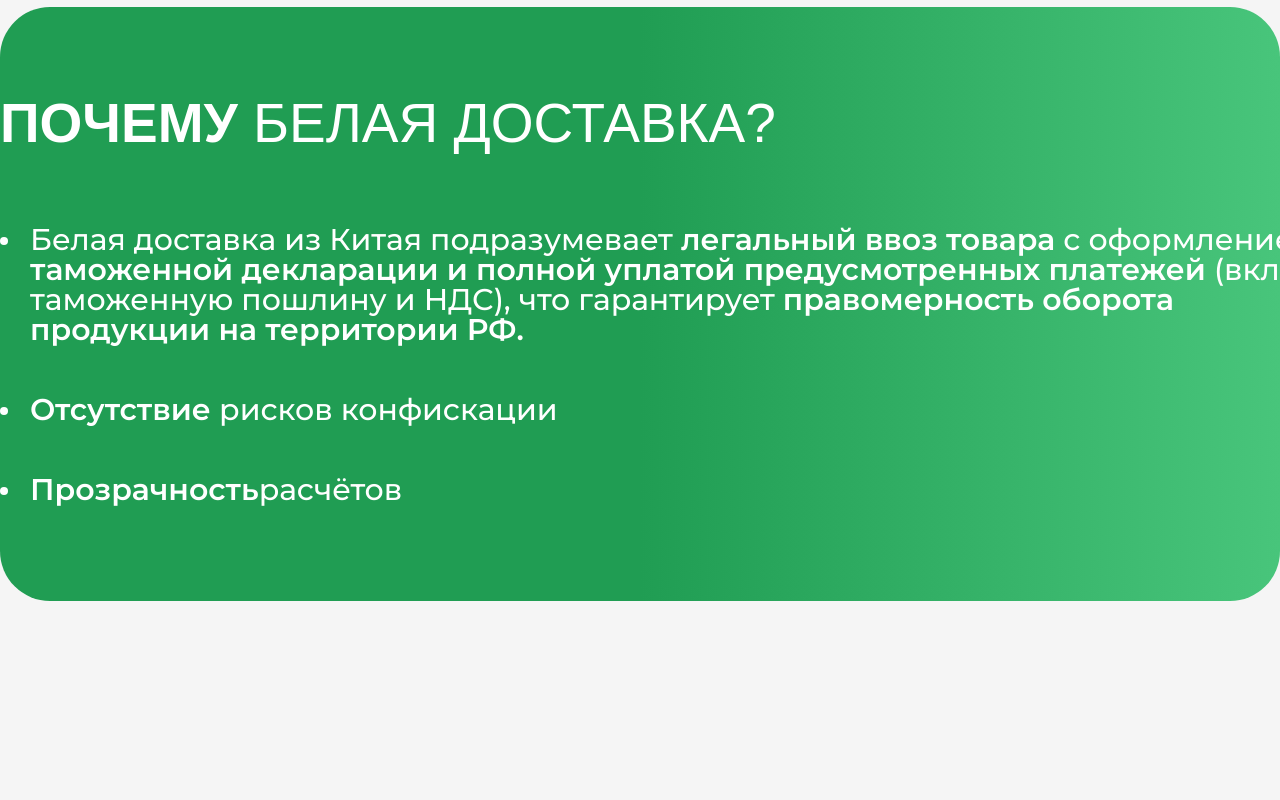
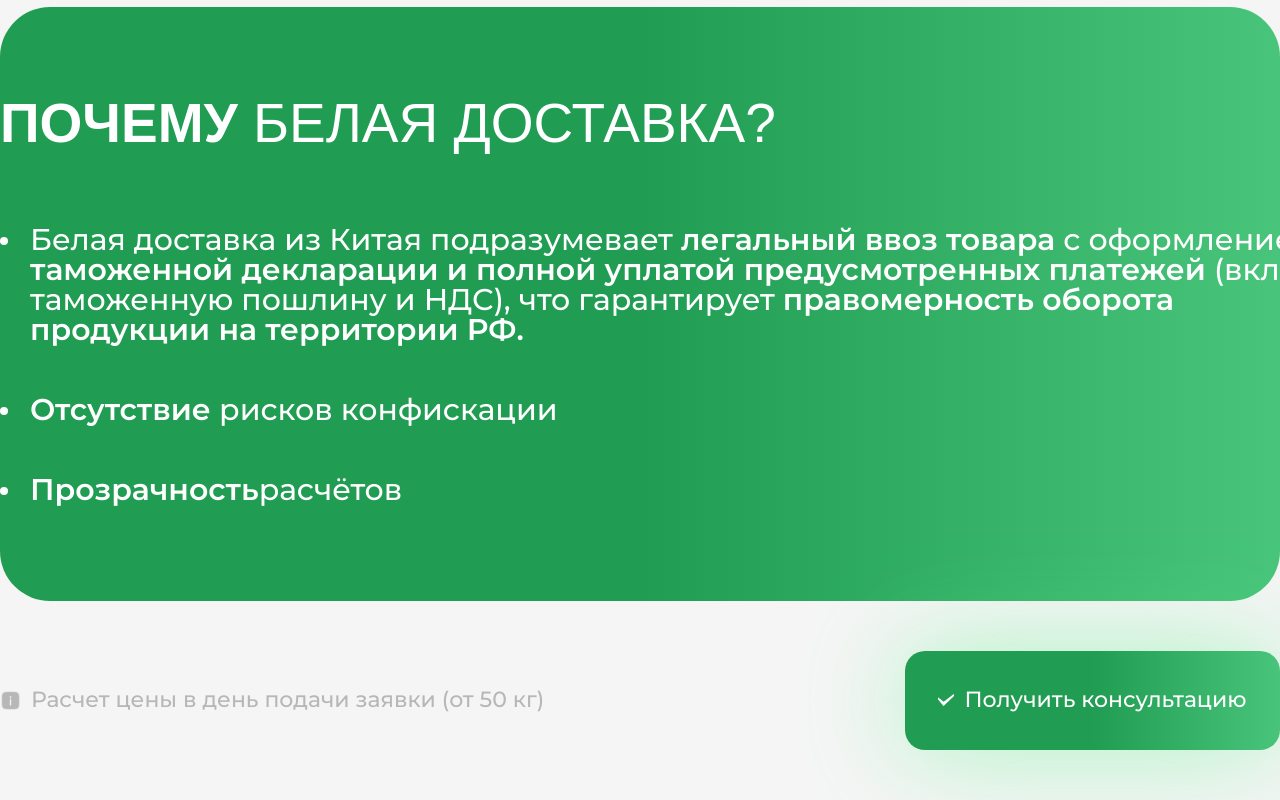
Before and after one commit to emarishkin/PandaExpressFFF, a React (Vite) app: page / in a window 1280 px wide. Shown: the part 1853-2653 px from the top of the page. Before the commit the page ends 2484 px from the top, so only its background shows below. Built offline with nearby package versions, Linux system fonts and the light colour scheme; a web font is replaced by a local one.

Commit message:
ButtonPanda

```diff
--- a/src/App.tsx
+++ b/src/App.tsx
@@ -1,3 +1,4 @@
+import { ButtonPanda } from "./components/ButtonPanda/ButtonPanda"
 import { MainInfo } from "./components/MainInfo/MainInfo"
 import { WhatWeOffer } from "./components/WhatWeOffer/WhatWeOffer"
 import { WhyWhite } from "./components/WhyWhite/WhyWhite"
@@ -9,6 +10,7 @@ function App() {
       <MainInfo />
       <WhatWeOffer />
       <WhyWhite />
+      <ButtonPanda />
     </>
   )
 }
--- /dev/null
+++ b/src/components/ButtonPanda/ButtonPanda.css
@@ -0,0 +1,57 @@
+.button-container{
+    max-width: 1519px;
+    height: 99px;
+    margin: 50px auto;
+    display: flex;
+    justify-content: space-between;
+    align-items: center;
+}
+
+.znak-and-weigth{
+    width: 617px;
+    display: flex;
+    align-items: center;
+    gap: 10px;
+}
+
+.znak-and-weigth p {
+    font-family: 'Montserrat', sans-serif;
+    font-weight: 500;
+    font-size: 22px;
+    line-height: 100%;
+    color: #B7B7B7;
+}
+
+.button-panda{
+    display: flex;
+    align-items: center;
+    justify-content: center;
+    width: 375px;
+    height: 99px;
+    border-radius: 20px;
+    padding: 45px 30px;
+    gap: 10px;
+    background-color: #FFFFFF;
+    font-size: 22px;
+    font-family: 'Montserrat', sans-serif;
+    font-weight: 500;
+    line-height: 90%;
+    color: #FFFFFF;
+    border: none;
+    box-shadow: 0px 0px 105px rgba(96, 242, 142, 0.498);
+    transition: all 0.3s ease;
+    cursor: pointer;
+    background: linear-gradient(to right, #209D53 50%, #48C57B);
+}
+
+.button-panda:hover {
+    box-shadow: 0 6px 25px rgba(32, 189, 83, 0.25);
+    transform: translateY(-3px);
+    color: #ffffff;
+    background-color: #f8fff9;
+}
+
+.button-panda:active {
+    transform: translateY(1px);
+    box-shadow: 0 2px 15px rgba(32, 189, 83, 0.2);
+}
--- /dev/null
+++ b/src/components/ButtonPanda/ButtonPanda.tsx
@@ -0,0 +1,20 @@
+import type { FC } from "react";
+import checkboxWhite from '../../assets/images/checkboxWhite.png'
+import znak from '../../assets/images/znak.png'
+import './ButtonPanda.css'
+
+
+export const ButtonPanda:FC = () => {
+    return (
+        <div className="button-container">
+            <div className="znak-and-weigth">
+                <img style={{width:21,height:21}} src={znak} alt="знак" />
+                <p>Расчет цены в день подачи заявки (от 50 кг)</p>
+            </div>
+            <button className="button-panda">
+                <img style={{width:16,height:16}} src={checkboxWhite} alt="белая галочка" />
+                Получить консультацию
+            </button>
+        </div>
+    )
+}
```
Also changed, not shown: src/assets/images/checkboxWhite.png (added), src/assets/images/znak.png (added).
